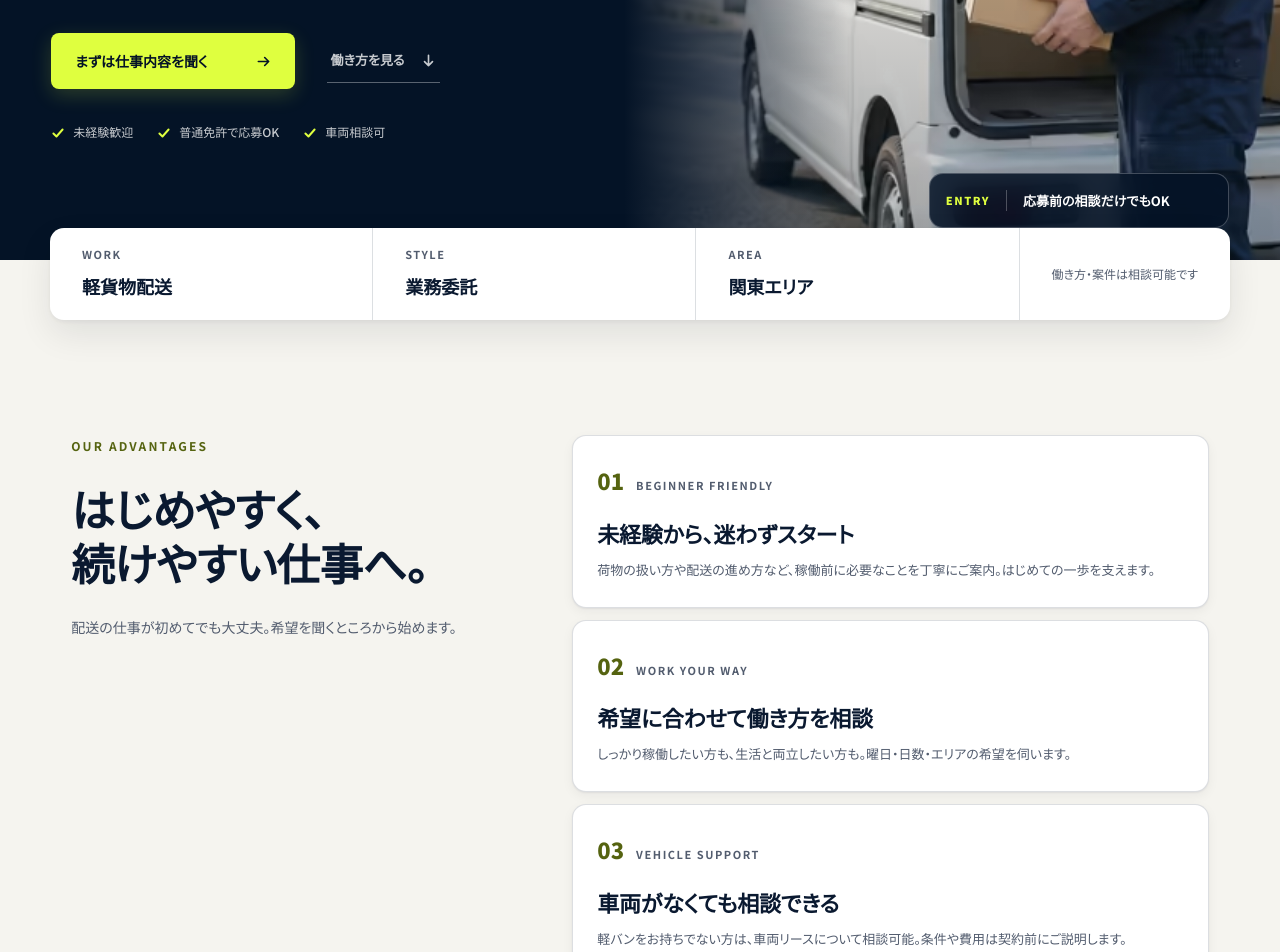
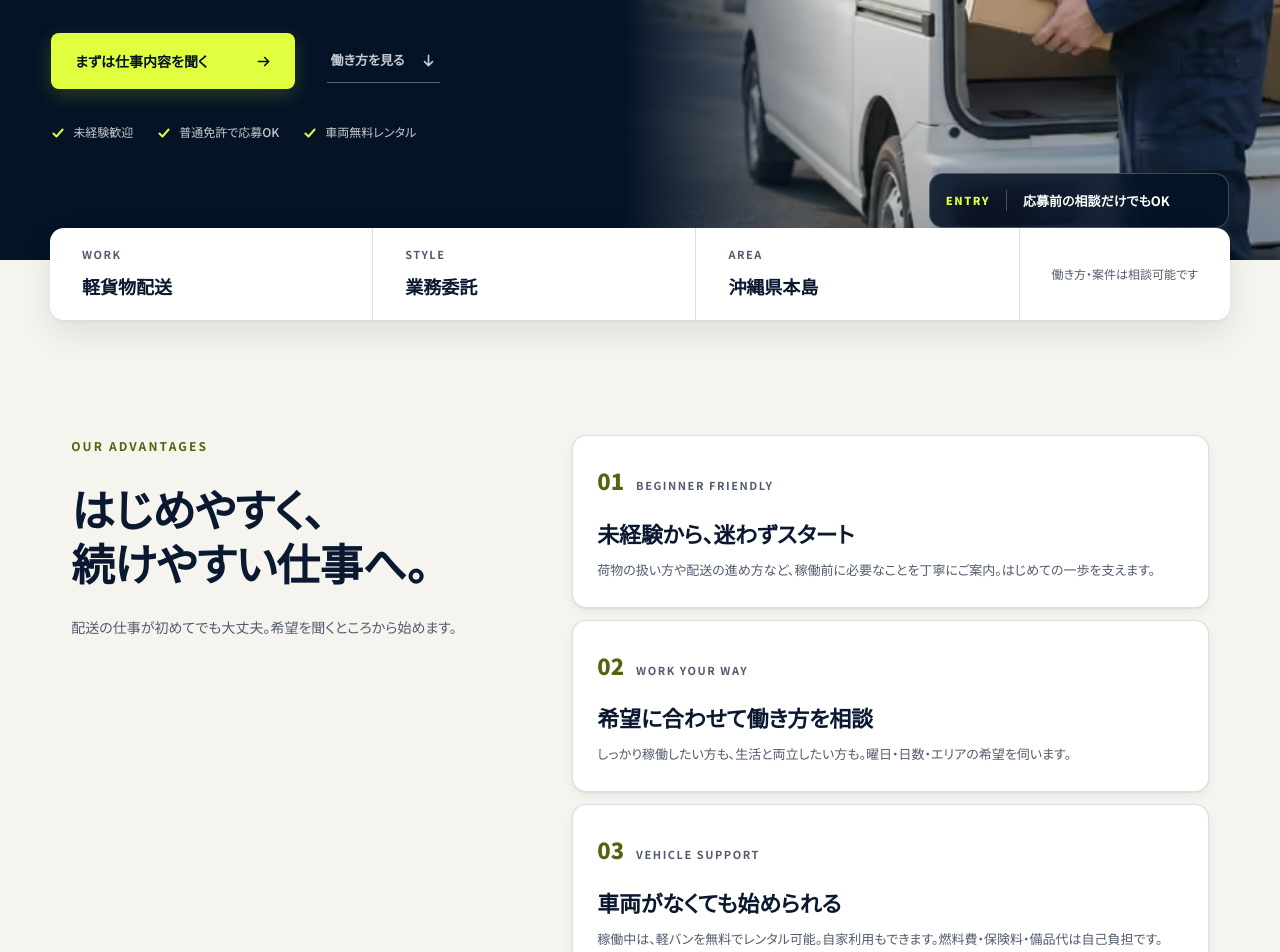
Before and after one commit to halc8312/KKAMOTSU, a Next.js app: page / in a window 1280 px wide. Shown: the part 500-1452 px from the top of the page. Built offline with nearby package versions, Linux system fonts and the light colour scheme.

Commit message:
沖縄県本島向けの募集条件と1日の流れを更新 (#3)
1日の流れ、稼働エリア、報酬形式、無料レンタル車と自己負担費用の案内を、ヒアリング内容に合わせて更新。

```diff
--- a/app/layout.tsx
+++ b/app/layout.tsx
@@ -20,7 +20,7 @@ const notoSansJP = Noto_Sans_JP({
 
 const siteTitle = "前代運送｜軽貨物ドライバー採用";
 const siteDescription =
-  "前代運送の軽貨物ドライバー求人。希望する稼働日数やエリアを伺い、あなたに合う働き方をご案内します。";
+  "前代運送の軽貨物ドライバー求人。沖縄県本島で、希望する稼働日数や働き方に合う案件をご案内します。";
 const siteUrl = "https://keikamotsu-driver-recruit.halcy.chatgpt.site";
 
 export const metadata: Metadata = {
--- a/app/page.tsx
+++ b/app/page.tsx
@@ -14,8 +14,8 @@ const benefits = [
   {
     number: "03",
     label: "VEHICLE SUPPORT",
-    title: "車両がなくても相談できる",
-    copy: "軽バンをお持ちでない方は、車両リースについて相談可能。条件や費用は契約前にご説明します。",
+    title: "車両がなくても始められる",
+    copy: "稼働中は、軽バンを無料でレンタル可能。自家利用もできます。燃料費・保険料・備品代は自己負担です。",
   },
 ];
 
@@ -44,11 +44,11 @@ const incomeExamples = [
 ];
 
 const schedule = [
-  ["7:30", "積み込み・ルート確認", "担当エリアの荷物を確認し、配送準備を行います。"],
-  ["8:00", "午前の配送", "ルートに沿って、無理のないペースで配送します。"],
+  ["9:00", "積み込み・ルート確認", "担当エリアの荷物を確認し、配送準備を行います。"],
+  ["10:00", "午前の配送", "ルートに沿って、無理のないペースで配送します。"],
   ["12:00", "休憩", "配送状況を見ながら、自分のタイミングでひと息。"],
   ["13:00", "午後の配送", "再度荷物を確認し、担当先へ配送します。"],
-  ["18:00", "業務報告・終了", "配送状況を報告して、その日の仕事は終了です。"],
+  ["19:00", "業務報告・終了", "配送状況を報告して、その日の仕事は終了です。"],
 ];
 
 const requirements = [
@@ -56,11 +56,11 @@ const requirements = [
   ["契約形態", "業務委託"],
   ["応募資格", "普通自動車運転免許をお持ちの方（AT限定可）"],
   ["経験", "未経験歓迎／配送経験者も歓迎"],
-  ["稼働エリア", "東京・神奈川・千葉・埼玉を中心とした関東エリア"],
+  ["稼働エリア", "沖縄県本島"],
   ["稼働日・時間", "案件により異なります。希望条件は相談可能です"],
-  ["報酬", "案件・配送件数などに応じた業務委託料"],
-  ["車両", "持ち込み歓迎／車両リースは相談可"],
-  ["費用", "燃料費・保険料・車両費・備品代などが必要となる場合があります"],
+  ["報酬", "完全出来高制の案件と日当案件があります。金額・条件は案件により異なります"],
+  ["車両", "持ち込み歓迎／稼働中のドライバーは全員、車両を無料でレンタル可能（自家利用可）"],
+  ["費用", "燃料費・保険料・備品代は自己負担です"],
 ];
 
 const applicationSteps = [
@@ -77,15 +77,15 @@ const faqs = [
   ],
   [
     "車を持っていなくても始められますか？",
-    "車両リースについて相談可能です。車種・料金・契約条件は、契約前にご確認いただけます。",
+    "はい。稼働中は全員、車両を無料でレンタルできます。レンタル車は自家利用も可能です。",
   ],
   [
     "初期費用はかかりますか？",
-    "保険・車両・備品などの費用が必要となる場合があります。案件や車両の状況により異なるため、個別にご説明します。",
+    "車両レンタル料は無料ですが、燃料費・保険料・備品代は自己負担です。その他の費用は案件ごとにご説明します。",
   ],
   [
     "どのくらいの収入になりますか？",
-    "案件・配送件数・稼働日数・時間などにより異なります。ご希望を伺い、条件に合う案件をご案内します。",
+    "完全出来高制の案件と日当案件があります。案件・配送件数・稼働日数・時間などにより異なるため、詳しい条件は面談時にご案内します。",
   ],
   [
     "稼働する曜日や日数は選べますか？",
@@ -93,7 +93,7 @@ const faqs = [
   ],
   [
     "配送エリアは選べますか？",
-    "希望エリアを伺い、募集中の案件との調整を行います。時期によってご案内できるエリアは異なります。",
+    "稼働エリアは沖縄県本島です。案件の募集状況や担当エリアは、面談時にご案内します。",
   ],
 ];
 
@@ -213,7 +213,7 @@ export default function Home() {
             </div>
 
             <ul className="hero-points" aria-label="応募のポイント">
-              {["未経験歓迎", "普通免許で応募OK", "車両相談可"].map((point) => (
+              {["未経験歓迎", "普通免許で応募OK", "車両無料レンタル"].map((point) => (
                 <li key={point}>
                   <CheckIcon />
                   {point}
@@ -262,7 +262,7 @@ export default function Home() {
           </div>
           <div>
             <span>AREA</span>
-            <strong>関東エリア</strong>
+            <strong>沖縄県本島</strong>
           </div>
           <p>働き方・案件は相談可能です</p>
         </section>
@@ -317,7 +317,7 @@ export default function Home() {
             </div>
 
             <p className="income-note">
-              ※上記は月間売上の実績例であり、収入を保証するものではありません。報酬は案件内容、配送件数、稼働日数・時間、エリアなどにより変動します。税金、保険料、燃料費、車両費その他の経費が別途必要となる場合があります。
+              ※上記は月間売上の実績例であり、収入を保証するものではありません。報酬は案件内容、配送件数、稼働日数・時間、エリアなどにより変動します。税金、保険料、燃料費、備品代その他の経費が別途必要となる場合があります。
             </p>
           </div>
         </section>
```
